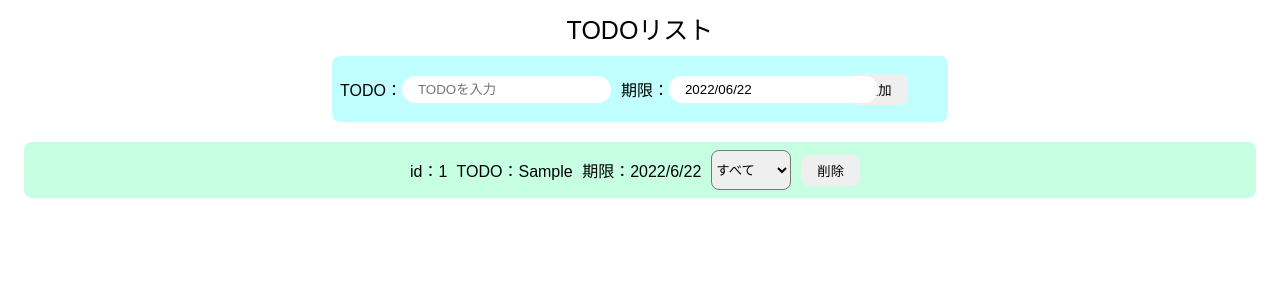
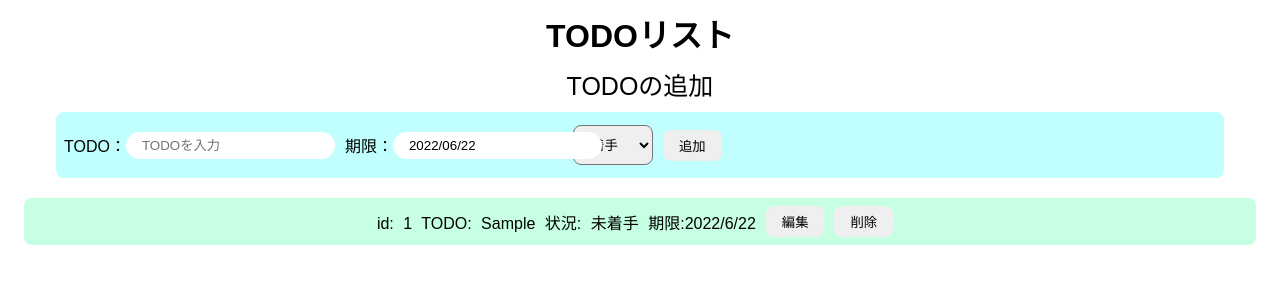
Before and after one commit to k98a73/todo-rookie, a React (Create React App) app: page / in a window 1280 px wide. Both pictures are taken after typing "Sample" into the empty fields and a click on the button "追加". Shown: the top 300 px of the page. Built offline with nearby package versions, Linux system fonts and the light colour scheme.

Commit message:
編集機能（途中）

```diff
--- a/src/App.css
+++ b/src/App.css
@@ -30,6 +30,11 @@ button:hover {
   cursor: pointer;
 }
 
+.title {
+  text-align: center;
+  margin: 10px 0;
+}
+
 .header-title {
   text-align: center;
   font-size: 25px;
@@ -38,7 +43,7 @@ button:hover {
 
 .input-area {
   background-color: #c1ffff;
-  width: 600px;
+  width: 90%;
   height: 50px;
   padding: 8px;
   margin: 0 auto;
@@ -46,6 +51,7 @@ button:hover {
   text-align: center;
   align-items: center;
   display: flex;
+  word-spacing: 5px;
 }
 
 .react-datepicker-wrapper {
--- a/src/App.js
+++ b/src/App.js
@@ -10,36 +10,50 @@ import "./App.css";
 const App = () => {
   const [todos, setTodos] = useState([]);
   const [todo, setTodo] = useState("");
+  const [isEditing, setIsEditing] = useState(false);
+  const [currentTodo, setCurrentTodo] = useState({});
 
   const filterOptions = [
-    { value: "all", label: "すべて" },
-    { value: "notStarted", label: "未着手" },
-    { value: "inProgress", label: "作業中" },
-    { value: "done", label: "完了" },
+    { label: "notStarted", value: "未着手" },
+    { label: "inProgress", value: "作業中" },
+    { label: "done", value: "完了" },
   ];
+  const [todoStatus, setTodoStatus] = useState("未着手");
 
   const today = new Date();
   const [dueDate, setDueDate] = useState(today);
+
+  const editDay = currentTodo?.date;
+  const [editDueDate, setEditDueDate] = useState(editDay || today);
   registerLocale("ja", ja);
 
   const handleInputChange = (e) => {
     setTodo(e.target.value);
   };
 
+  const handleEditInputChange = (e) => {
+    setCurrentTodo({ ...currentTodo, text: e.target.value });
+  };
+
   const handleFormSubmit = (e) => {
     e.preventDefault();
-
     if (todo !== "") {
       setTodos([
         ...todos,
         {
           id: todos.length + 1,
           text: todo.trim(),
+          status: todoStatus,
           date: dueDate,
         },
       ]);
     }
     setTodo("");
+  };
+
+  const handleEditFormSubmit = (e) => {
+    e.preventDefault();
+    handleUpdateTodo(currentTodo.id, currentTodo);
   };
 
   const handleDeleteClick = (id) => {
@@ -49,10 +63,67 @@ const App = () => {
     setTodos(removeItem);
   };
 
+  const handleUpdateTodo = (id, updatedTodo) => {
+    const updatedItem = todos.map((todo) => {
+      return todo.id === id ? updatedTodo : todo;
+    });
+    setIsEditing(false);
+    setTodos(updatedItem);
+  };
+
+  const handleEditClick = (todo) => {
+    setIsEditing(true);
+    setCurrentTodo({ ...todo });
+  };
+
+  console.log("todo", todos);
+  console.log("todos", todos);
+  console.log("currentTodo", currentTodo);
+
   return (
     <>
-      <div className="header-title">TODOリスト</div>
-      <form className="input-area">
+      <h1 className="title">TODOリスト</h1>
+      {isEditing ? (
+        <>
+          <div className="header-title">TODOの編集</div>
+          <form className="input-area" onSubmit={handleEditFormSubmit}>
+            <p>id: {currentTodo.id} TODO：</p>
+            <input
+              name="editTodo"
+              type="text"
+              placeholder="Edit todo"
+              value={currentTodo.text}
+              onChange={handleEditInputChange}
+            />
+            <p>期限：</p>
+            <DatePicker
+              dateFormat="yyyy/MM/dd"
+              locale="ja"
+              selected={currentTodo.date}
+              minDate={today}
+              onChange={(selectedDate) => {
+                setEditDueDate(selectedDate);
+              }}
+            />
+            <select onChange={(e) => setTodoStatus(e.target.value)}>
+              {filterOptions.map(({ value, label }) => (
+                <option
+                  key={label}
+                  value={value}
+                  selected={value === currentTodo.status}
+                >
+                  {value}
+                </option>
+              ))}
+            </select>
+            <button type="submit">更新</button>
+            <button onClick={() => setIsEditing(false)}>キャンセル</button>
+          </form>
+        </>
+      ) : (
+        <>
+          <div className="header-title">TODOの追加</div>
+          <form className="input-area" onSubmit={handleFormSubmit}>
             <p>TODO：</p>
             <input
               name="todo"
@@ -71,29 +142,34 @@ const App = () => {
                 setDueDate(selectedDate || today);
               }}
             />
-        <button onClick={handleFormSubmit}>追加</button>
+            <select onChange={(e) => setTodoStatus(e.target.value)}>
+              {filterOptions.map(({ value, label }) => (
+                <option key={label} value={value}>
+                  {value}
+                </option>
+              ))}
+            </select>
+            <button type="submit">追加</button>
           </form>
           <div className="todo-area">
             <ul>
-          {todos.map((todo, index) => {
+              {todos.map((todo) => {
                 return (
-              <li key={index}>
+                  <li key={todo.id}>
                     <div className="list-row">
                       <p>
-                    id：{todo.id} TODO：{todo.text} 期限：
+                        id: {todo.id} TODO: {todo.text} 状況: {todo.status}
+                        {"  "}
+                        期限:
                         {todo.date?.getFullYear() +
                           "/" +
                           (todo.date?.getMonth() + 1) +
                           "/" +
                           todo.date?.getDate()}
                       </p>
-                  <select>
-                    {filterOptions.map(({ value, label }) => (
-                      <option key={label} value={value}>
-                        {label}
-                      </option>
-                    ))}
-                  </select>
+                      <button onClick={() => handleEditClick(todo)}>
+                        編集
+                      </button>
                       <button onClick={() => handleDeleteClick(todo.id)}>
                         削除
                       </button>
@@ -104,6 +180,8 @@ const App = () => {
             </ul>
           </div>
         </>
+      )}
+    </>
   );
 };
 
```
Lines whose indentation alone changed are shown as unchanged.
